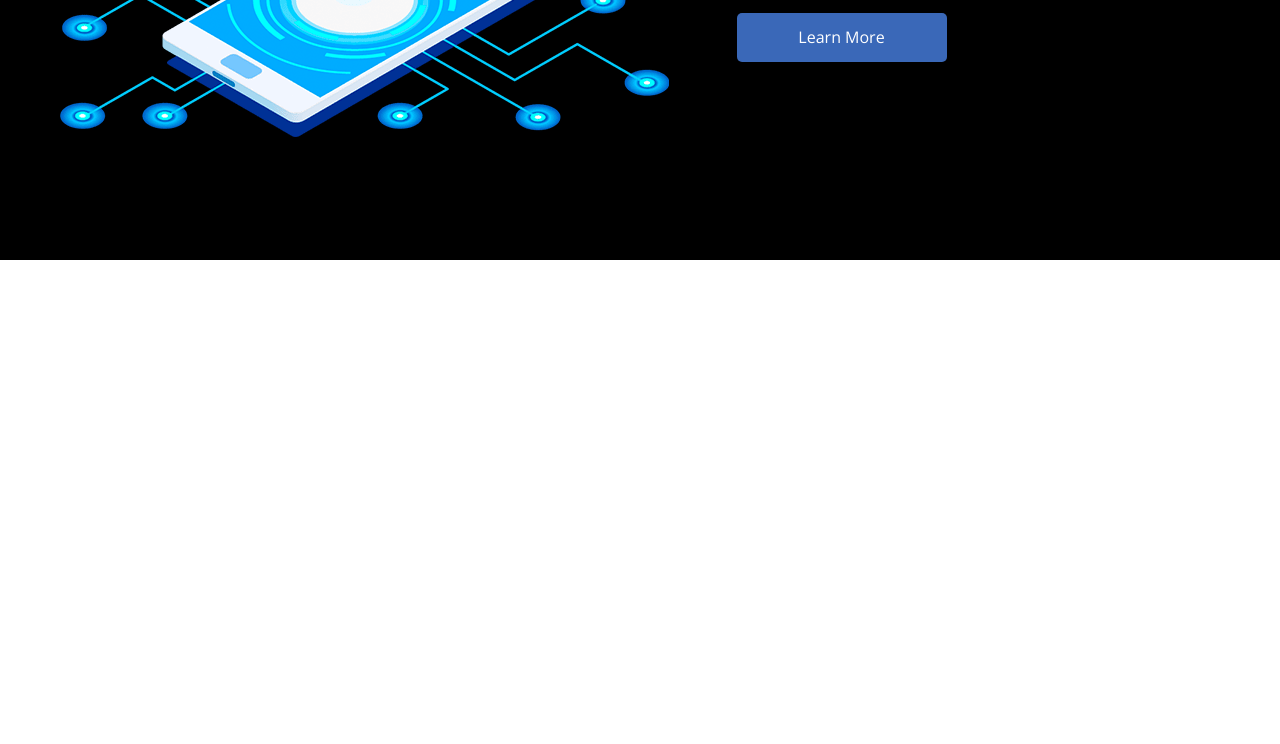
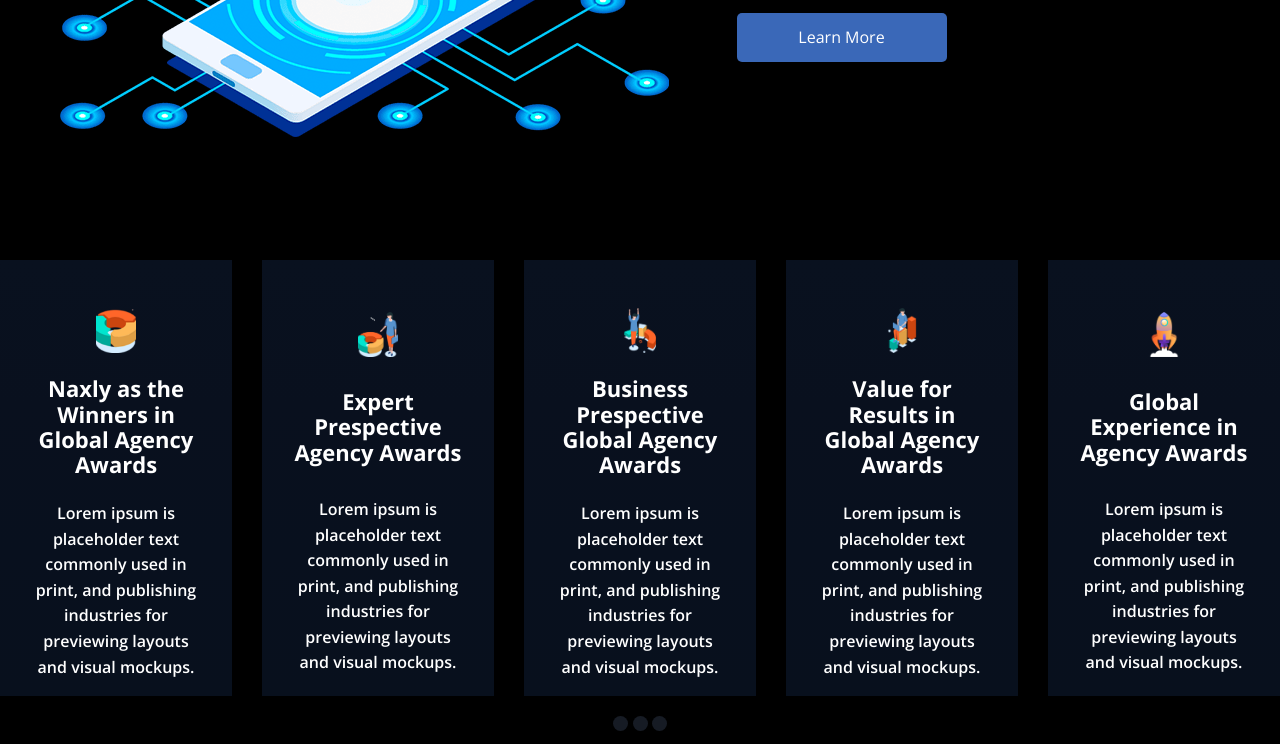
Before and after one commit to karart1981/template-Artificial-intelligence-Syber-security, a plain HTML site: page index.html in a window 1280 px wide. Shown: the part 1562-2306 px from the top of the page. Before the commit the page ends 1822 px from the top, so only its background shows below. Drawn offline with nearby package versions, Linux system fonts and the light colour scheme.

Commit message:
I finished slider

```diff
--- a/css/style.css
+++ b/css/style.css
@@ -6,6 +6,7 @@ sans-serif; */
 
 :root {
   --blue: #3A68B8;
+  --dark-blue: linear-gradient(to top, #08101D, #08101E, #09101E, #09111F);
   --white: #FFFFFF;
   --gray70: #B4B7BB;
   --gray60: #9C9FA5;
@@ -315,4 +316,48 @@ main{
 
      }
   }
+  .slide-container{
+      background: var(--black);
+      .slide{
+          display: flex;
+          gap:30px;
+          justify-content: space-between;
+          align-items: center;
+          background: var(--black);
+          margin-bottom: 10px;
+          .slide__item{
+              width: 362px;
+              height: 389px;
+              background: var(--dark-blue);
+              color: var(--white);
+              padding: 47px 30px 0 30px;
+              display: flex;
+              flex-direction: column;
+              align-items: center;
+              justify-content: space-around;
+
+              h3{
+                font-size: 22px;
+                font-weight: 700;
+                text-align: center;
+              }
+              img{
+                  width: 40px;
+                  height: 45px;
+                  object-fit: cover;
+              }
+              p{
+                text-align: center;
+                padding: 0 0 15px 0;
+                margin: 0;
+              }
+
+          }
+      }
+      .dot{
+         text-align: center;
+         padding: 10px 0;
+      }
+  }
+
 }
--- a/index.html
+++ b/index.html
@@ -376,6 +376,69 @@
                 <a href="#">Learn More</a>
             </div>
         </div>
+        <div class="slide-container">
+            <div class="slide">
+                <div class="slide__item">
+                    <img
+                      src="./img/welcome-1.png"
+                      alt="slide icon"
+                    >
+                    <h3>Naxly as the Winners in Global Agency Awards</h3>
+                    <p>Lorem ipsum is placeholder text commonly used in print, and publishing industries for previewing layouts and visual mockups.</p>
+                </div>
+                <div class="slide__item">
+                    <img
+                      src="./img/welcome-2.png"
+                      alt="slide icon"
+                    >
+                    <h3>Expert Prespective Agency Awards</h3>
+                    <p>Lorem ipsum is placeholder text commonly used in print, and publishing industries for previewing layouts and visual mockups.</p>
+                </div>
+                <div class="slide__item">
+                    <img src="./img/welcome-3.png" alt="slide icon">
+                    <h3>Business Prespective Global Agency Awards</h3>
+                    <p>Lorem ipsum is placeholder text commonly used in print, and publishing industries for previewing layouts and visual mockups.</p>
+                </div>
+                <div class="slide__item">
+                    <img src="./img/welcome-4.png" alt="slide icon">
+                    <h3>Value for Results in Global Agency Awards</h3>
+                    <p>Lorem ipsum is placeholder text commonly used in print, and publishing industries for previewing layouts and visual mockups.</p>
+                </div>
+                <div class="slide__item">
+                    <img src="./img/welcome-5.png" alt="slide icon">
+                    <h3>Global Experience in Agency Awards</h3>
+                    <p>Lorem ipsum is placeholder text commonly used in print, and publishing industries for previewing layouts and visual mockups.</p>
+                </div>
+            </div>
+            <div class="dot">
+                <span>
+                     <svg width="15" height="15" viewBox="0 0 15 15" fill="none" xmlns="http://www.w3.org/2000/svg">
+                          <foreignObject x="-200" y="-200" width="415" height="415"><div xmlns="http://www.w3.org/1999/xhtml" style="backdrop-filter:blur(100px);clip-path:url(#bgblur_0_2_159_clip_path);height:100%;width:100%"></div></foreignObject><circle opacity="0.5" data-figma-bg-blur-radius="200" cx="7.5" cy="7.5" r="7.5" fill="#2C3647"/>
+                          <defs>
+                          <clipPath id="bgblur_0_2_159_clip_path" transform="translate(200 200)"><circle cx="7.5" cy="7.5" r="7.5"/>
+                          </clipPath></defs>
+                     </svg>
+                </span>
+                <span>
+                     <svg width="15" height="15" viewBox="0 0 15 15" fill="none" xmlns="http://www.w3.org/2000/svg">
+                          <foreignObject x="-200" y="-200" width="415" height="415"><div xmlns="http://www.w3.org/1999/xhtml" style="backdrop-filter:blur(100px);clip-path:url(#bgblur_0_2_159_clip_path);height:100%;width:100%"></div></foreignObject><circle opacity="0.5" data-figma-bg-blur-radius="200" cx="7.5" cy="7.5" r="7.5" fill="#2C3647"/>
+                          <defs>
+                          <clipPath id="bgblur_0_2_159_clip_path" transform="translate(200 200)"><circle cx="7.5" cy="7.5" r="7.5"/>
+                          </clipPath></defs>
+                     </svg>
+                </span>
+                <span>
+                     <svg width="15" height="15" viewBox="0 0 15 15" fill="none" xmlns="http://www.w3.org/2000/svg">
+                          <foreignObject x="-200" y="-200" width="415" height="415"><div xmlns="http://www.w3.org/1999/xhtml" style="backdrop-filter:blur(100px);clip-path:url(#bgblur_0_2_159_clip_path);height:100%;width:100%"></div></foreignObject><circle opacity="0.5" data-figma-bg-blur-radius="200" cx="7.5" cy="7.5" r="7.5" fill="#2C3647"/>
+                          <defs>
+                          <clipPath id="bgblur_0_2_159_clip_path" transform="translate(200 200)"><circle cx="7.5" cy="7.5" r="7.5"/>
+                          </clipPath></defs>
+                     </svg>
+                </span>
+            </div>
+        </div>
+
+
     </main>
   </body>
 </html>
```
Also changed, not shown: img/welcome-1.png (added), img/welcome-2.png (added), img/welcome-3.png (added), img/welcome-4.png (added), img/welcome-5.png (added), 1 other file.
